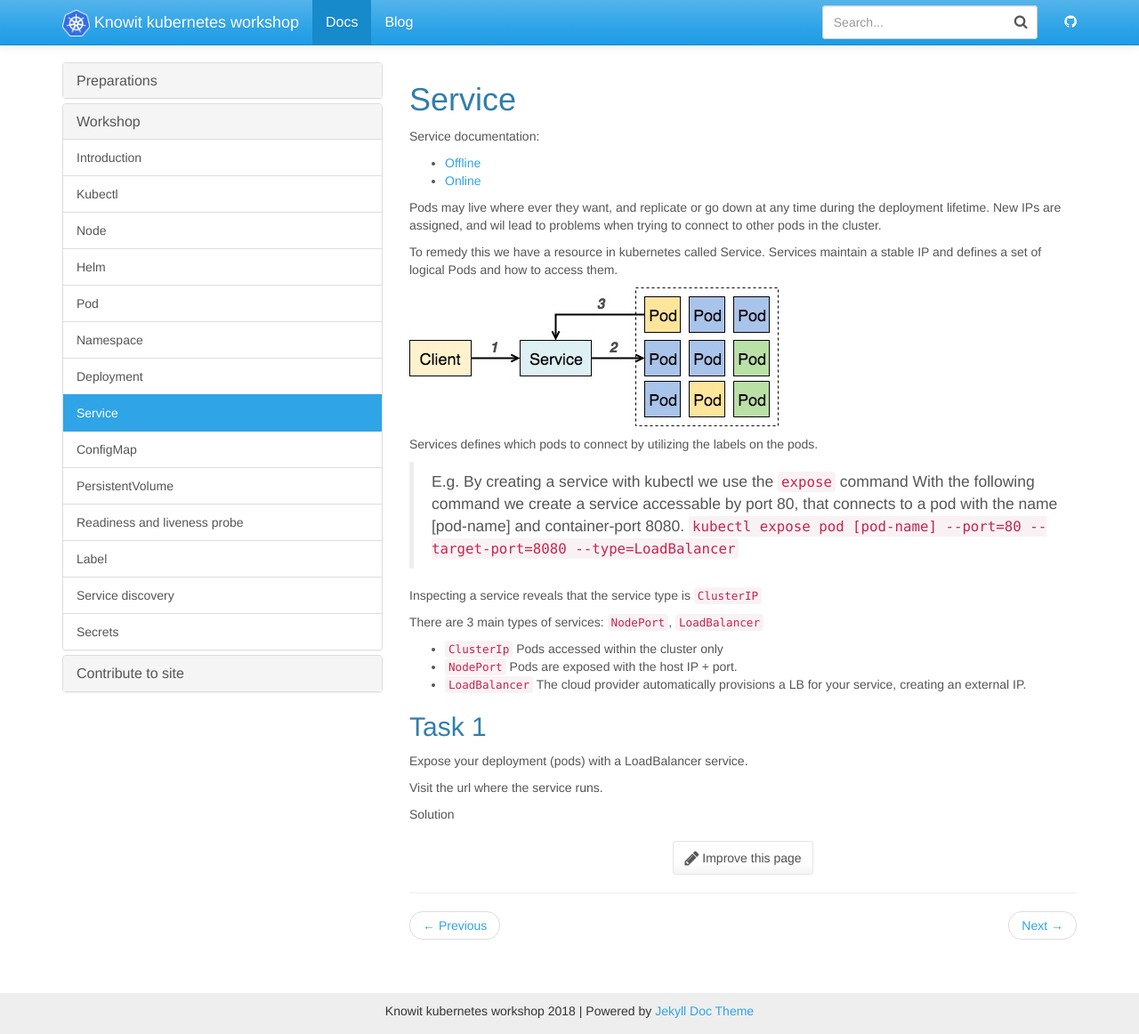
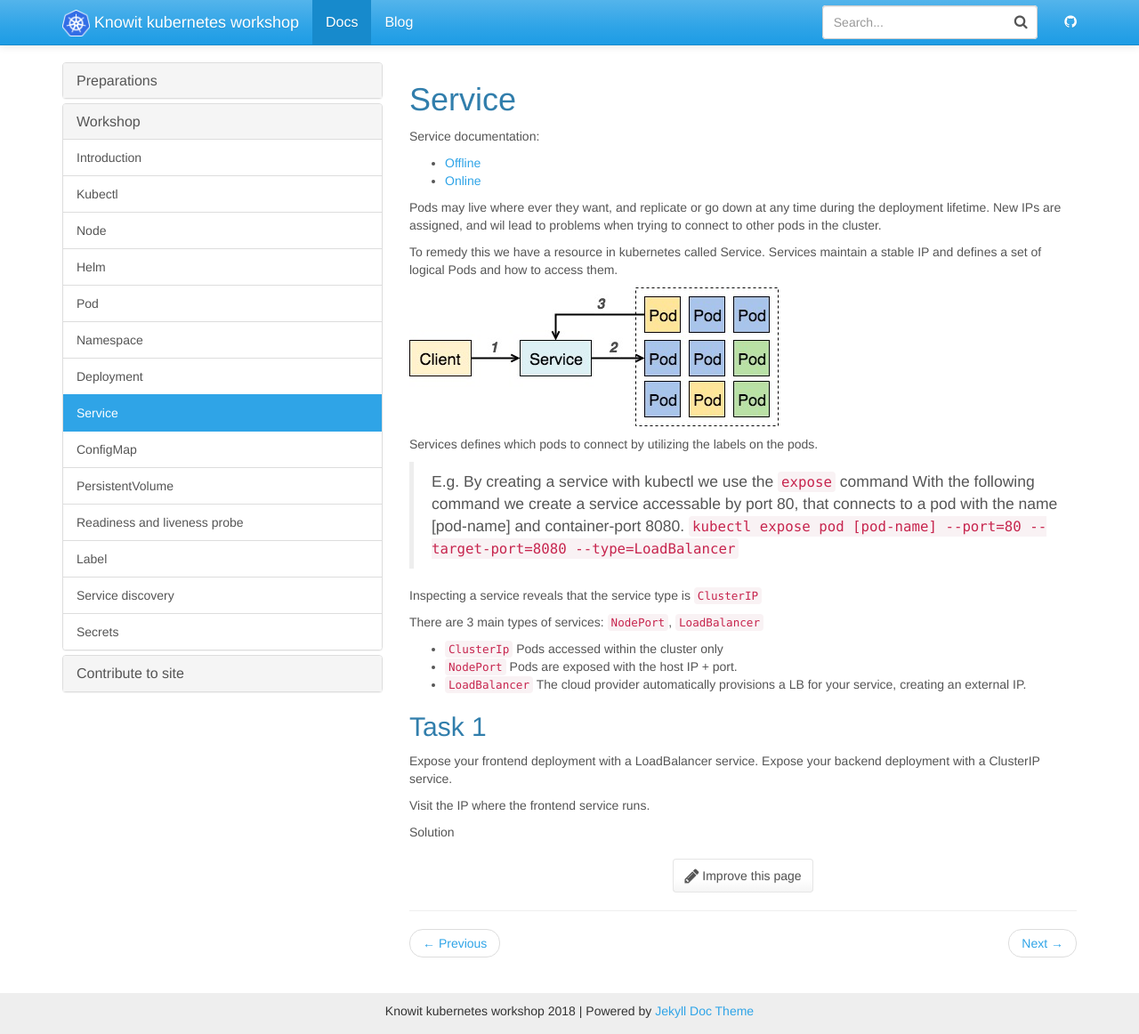
Before and after one commit to knowit/kubernetes-workshop, a Jekyll site: the page built from docs/_docs/workshop/service.md, in a window 1280 px wide and 1162 px high. Shown: the whole window at 89% size. Built offline with Jekyll 4.4.1, drawn with Linux system fonts in a browser that asks for light colours.

Commit message:
Update service.md
Expose backend as well

```diff
--- a/docs/_docs/workshop/service.md
+++ b/docs/_docs/workshop/service.md
@@ -32,9 +32,10 @@ There are 3 main types of services: `NodePort`, `LoadBalancer`
 
 ## Task 1
 
-Expose your deployment (pods) with a LoadBalancer service.
+Expose your frontend deployment with a LoadBalancer service.
+Expose your backend deployment with a ClusterIP service.
 
-Visit the url where the service runs.
+Visit the IP where the frontend service runs.
 
 <details>
  <summary>Solution</summary>
```
Also changed, not shown: other parts of docs/_docs/workshop/service.md (+1 -1 lines).
